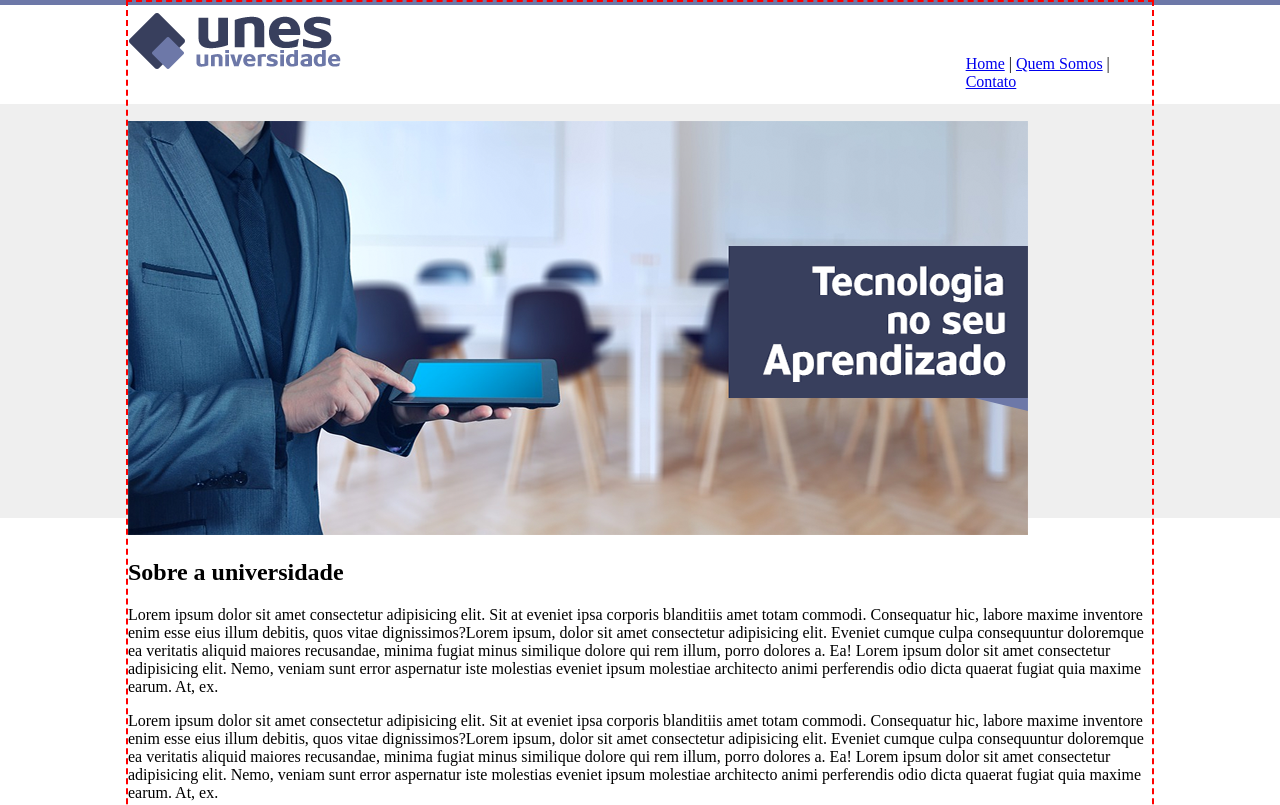
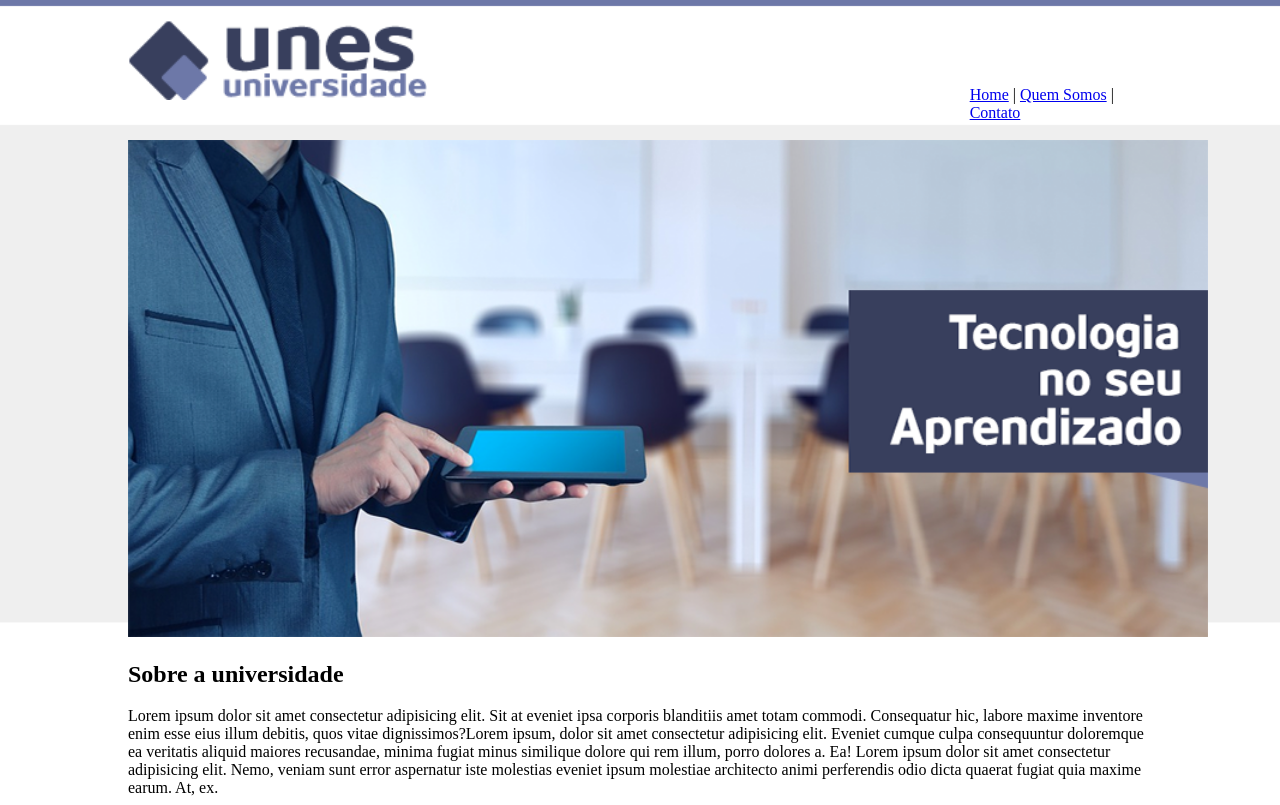
Before and after one commit to gabriel15asouza/PMIC-I, a plain HTML site: page Desafio 1/Index.html in a window 1280 px wide. Shown: the top 805 px of the page. Drawn offline with Linux system fonts and the light colour scheme.

Commit message:
update commit

```diff
--- a/Desafio 1/Index.html
+++ b/Desafio 1/Index.html
@@ -23,10 +23,9 @@
 
         <article>
         <!-- Corpo-IMG -->
-            <div id="capa">
-                <img src="Imagens/capa.png" alt="capa">
-            </div>
-
+        <div id="capa">
+            <img src="Imagens/capa.png" alt="capa" width="1080px">
+        </div>
         <!-- Corpo-TXT -->
             <div class="text">
                 <h1>Sobre a universidade
--- a/Desafio 1/style.css
+++ b/Desafio 1/style.css
@@ -1,10 +1,8 @@
 body {
     background-image: url(Imagens/fundo.png);
+    background-size: 145.4px;
     margin: 0 auto;
     width: 80%;
-    border: 2px red;
-    border-style: dashed;
-
 }
 
 body#fundo2{
@@ -12,23 +10,32 @@ body#fundo2{
 }
 
 header{
-    padding-top: 1%;
+    padding-top: 2%;
     display: flex;
     align-items: baseline;
 }
 
+#logo{
+    height: 80px;
+}
+
 .link{
-    padding-left:61%;
+    padding-left: 53%;
 }
 
 #capa{
-    padding-top: 2.9%;
+    height: fit-content;
+    padding-top: 1.7%;
 }
 
 input[type=text]{
     margin-bottom: 10px;
 }
 
+input#description{
+    height: 70px;
+}
+
 footer {
     text-align: center
 }
```
Also changed, not shown: Desafio 1/contato.html (+1 -1 lines).
